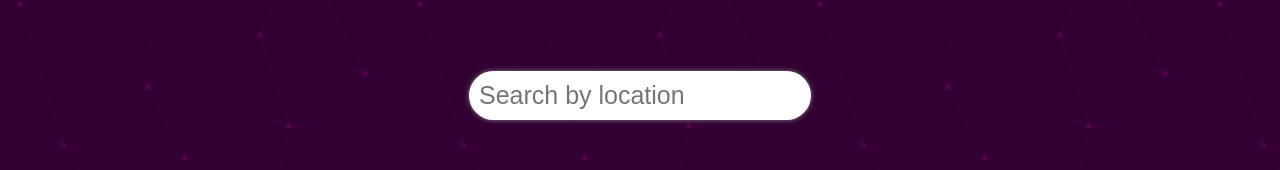
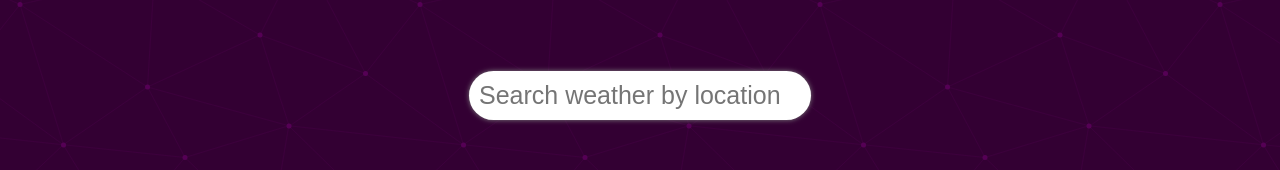
Before and after one commit to nayon117/weatherApp, a plain HTML site: page index.html in a window 1280 px wide. Shown: the part 295-465 px from the top of the page. Drawn offline with Linux system fonts and the light colour scheme.

Commit message:
update html

```diff
--- a/index.html
+++ b/index.html
@@ -11,7 +11,7 @@
    <main>
     <div class="row" style="text-align: center;" >
         <form action="">
-            <input type="search" id="search" placeholder="Search by location" >
+            <input type="search" id="search" placeholder="Search weather by location" >
      </form>
     </div>
     <div class="row" id="weather" >
```
